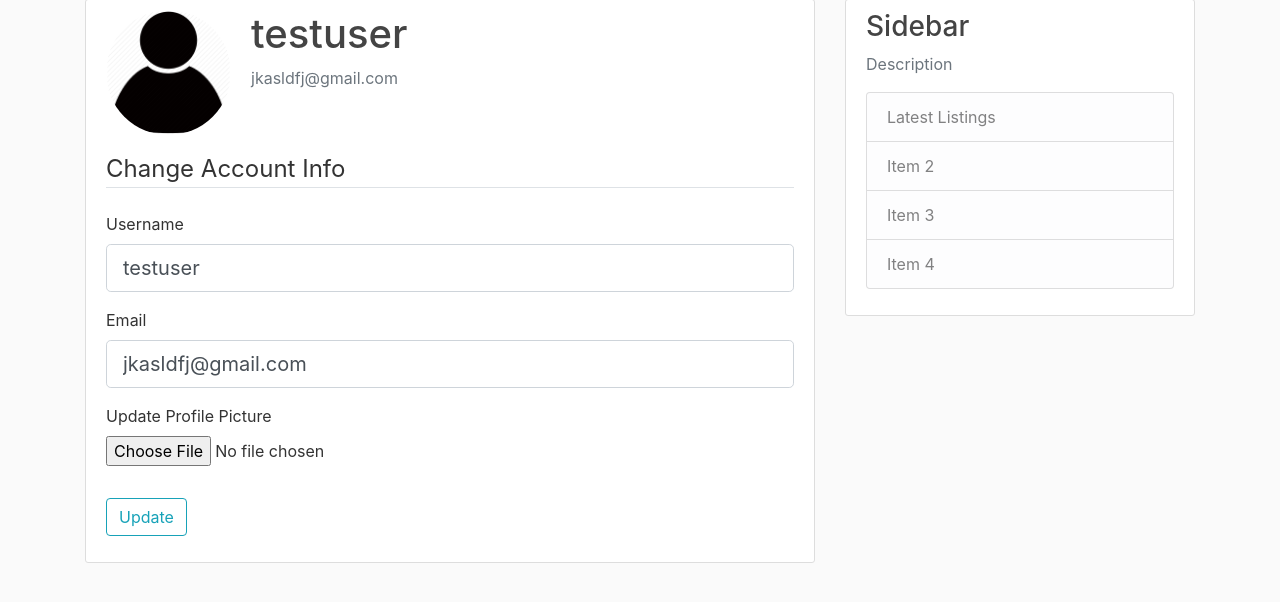
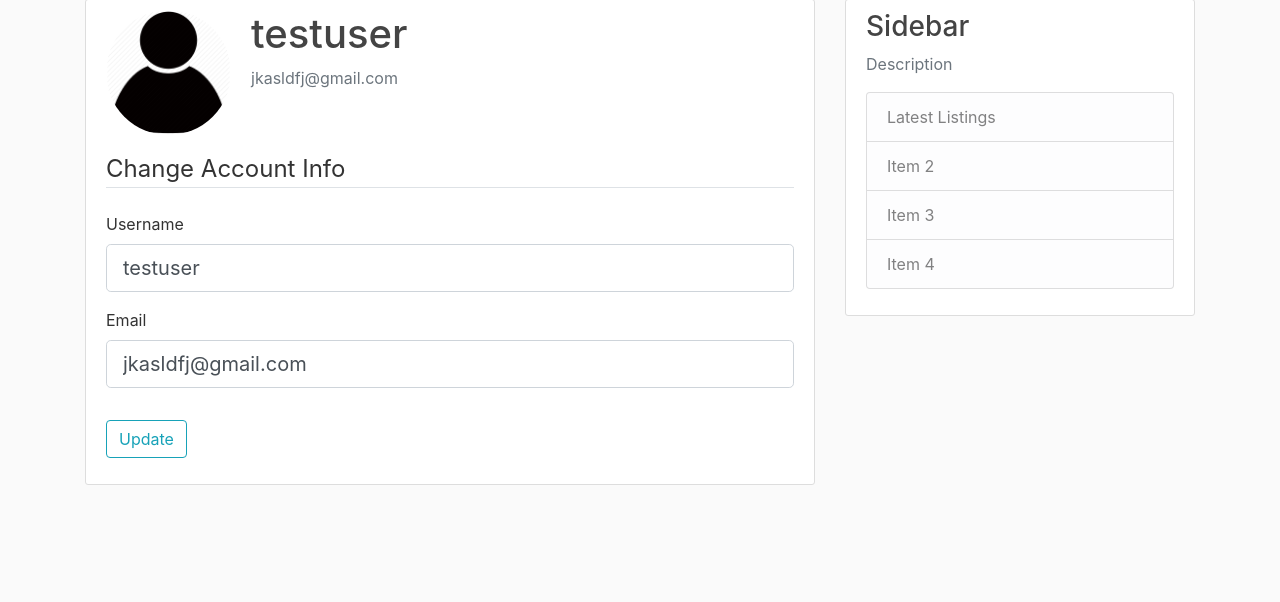
Before and after one commit to aalap07/DevLink, a Flask app: page /account in a window 1280 px wide. Shown: the part 81-683 px from the top of the page. Run offline with Flask 2, Linux system fonts and the light colour scheme; a user stored in the database is signed in; some libraries are stand-ins or nearby versions.

Commit message:
revert profile picture update function, leave out for now

```diff
--- a/devlink/forms.py
+++ b/devlink/forms.py
@@ -1,5 +1,5 @@
 from flask_wtf import FlaskForm
-from flask_wtf.file import FileField, FileAllowed
+from flask_wtf.file import FileField, FileAllowed, FileRequired
 from flask_login import current_user
 
 from wtforms import StringField, PasswordField, SubmitField, BooleanField
@@ -43,7 +43,7 @@ class UpdateAccountForm(FlaskForm):
                            validators=[DataRequired(), Length(min=2, max=20)])
     email = StringField('Email',
                         validators=[DataRequired(), Email()])
-    picture = FileField('Update Profile Picture', validators=[FileAllowed(['jpg', 'png'])])
+    picture = FileField('Update profile picture', validators=[FileAllowed(['jpg', 'png'])])
     submit = SubmitField('Update')
 
     def validate_username(self, username):
--- a/devlink/routes.py
+++ b/devlink/routes.py
@@ -1,3 +1,5 @@
+import secrets
+import os
 from flask import render_template, url_for, flash, redirect, request
 from devlink import app, db, bcrypt
 from devlink.models import User, Post
@@ -71,19 +73,31 @@ def logout():
     return redirect(url_for('home'))
 
 
+# def save_pic(form_picture):
+#     random_hex = secrets.token_hex(8)
+#     _, f_ext = os.path.splitext(form_picture.filename)
+#     picture_fn = random_hex + f_ext
+#     picture_path = os.path.join(app.root_path, 'static/profpics', picture_fn)
+#     form_picture.save(picture_path)
+#     return picture_fn
+
+
 @app.route("/account", methods=['GET', 'POST'])
 @login_required
 def account():
     form = UpdateAccountForm()
-    if request.method == 'GET':
-        form.username.data = current_user.username
-        form.email.data = current_user.email
-    elif form.validate_on_submit:
+    if form.validate_on_submit():
+        # if form.picture.data:
+        #     picture_file = save_pic(form.picture.data)
+        #     current_user.image_file = picture_file
         current_user.username = form.username.data
         current_user.email = form.email.data
         db.session.commit()
         flash('Information successfully updated.', 'success')
         return redirect(url_for('account'))
+    elif request.method == 'GET':
+        form.username.data = current_user.username
+        form.email.data = current_user.email
     image_file = url_for('static', filename='profpics/' +
                          current_user.image_file)
     return render_template('account.html', title='Account', image_file=image_file, form=form)
--- a/devlink/templates/account.html
+++ b/devlink/templates/account.html
@@ -39,7 +39,7 @@
                         {{ form.email(class="form-control form-control-lg") }}
                     {% endif %}
                 </div>
-                 <div class="form-group">
+                 <!--div class="form-group">
                     {{ form.picture.label() }}
                     {{ form.picture(class="form-control-file") }}
                     {% if form.picture.errors %}
@@ -47,7 +47,7 @@
                             <span class="text-danger">{{ error }}</span></br>
                         {% endfor %}
                     {% endif %}
-                </div>
+                </div-->
             </fieldset>
             <div class="form-group">
                 {{ form.submit(class="btn btn-outline-info") }}
```
Also changed, not shown: devlink/records.db.
